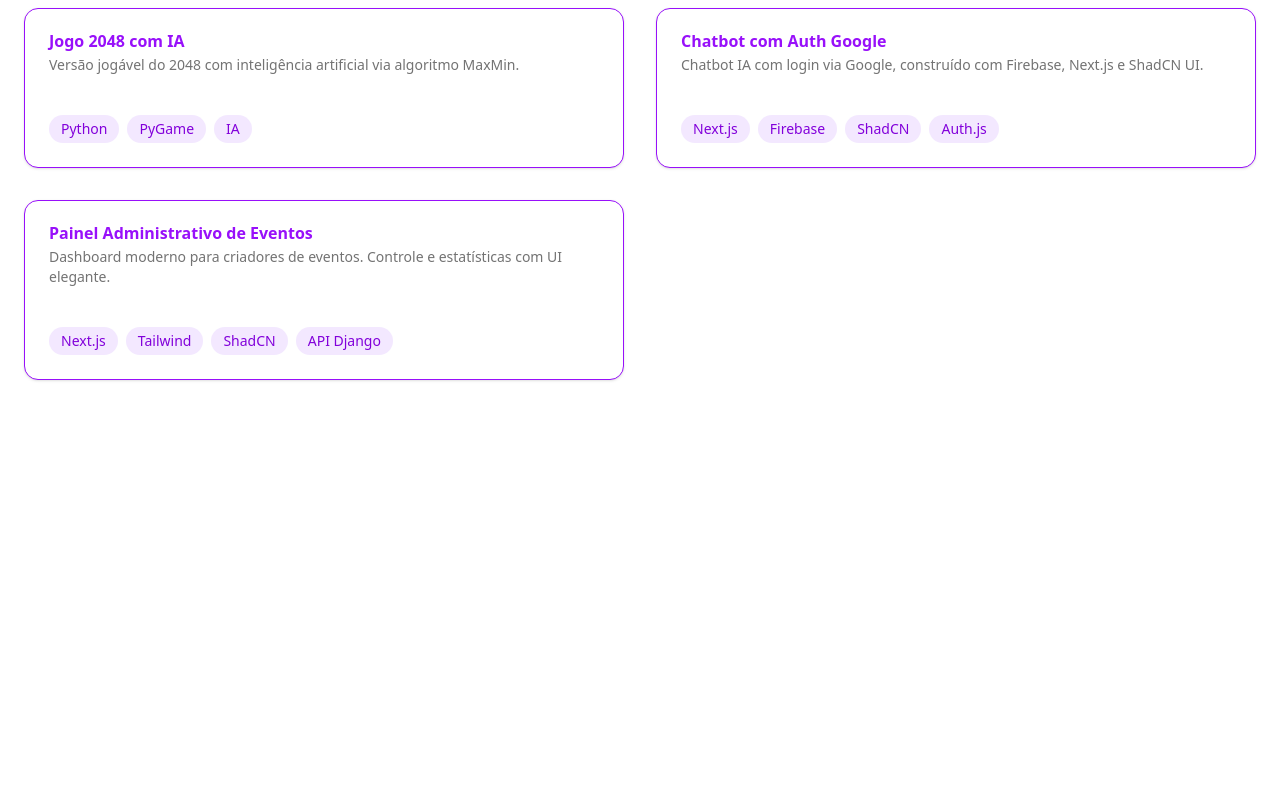
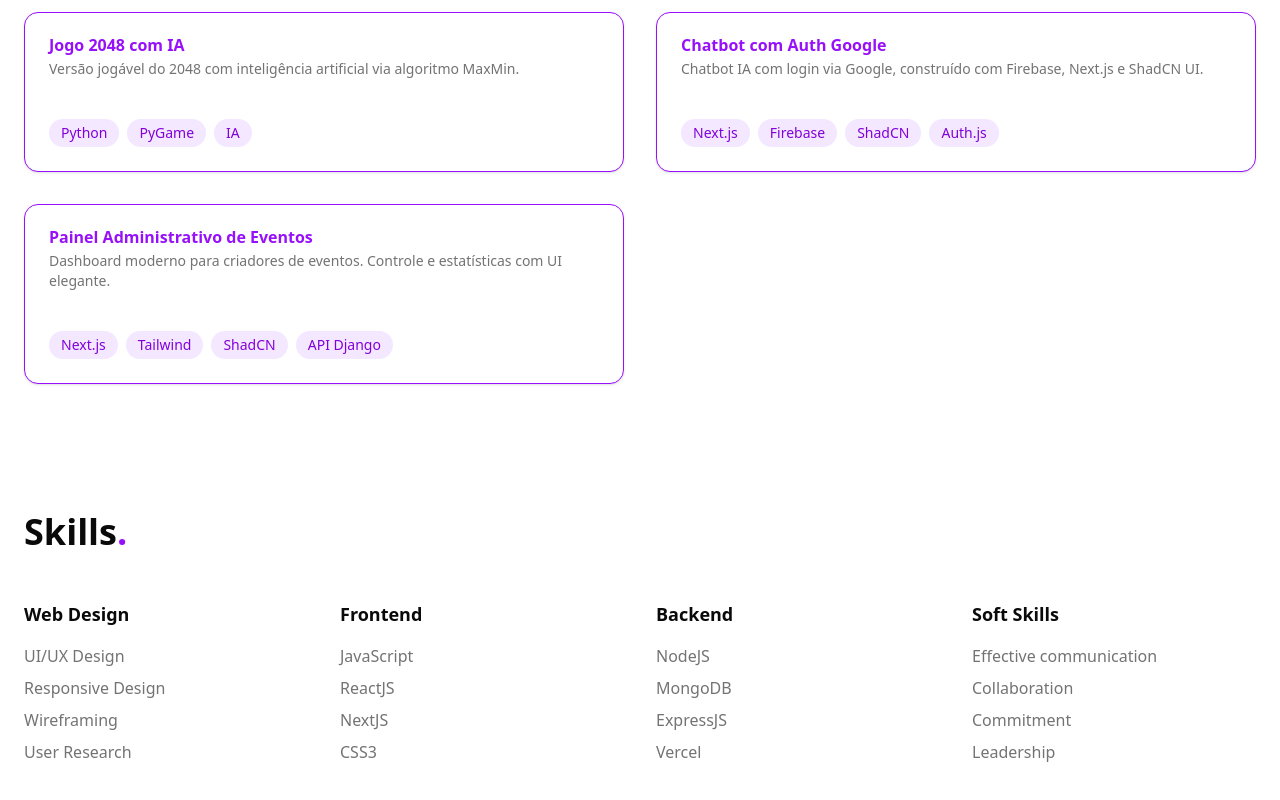
Before and after one commit to klismanmelo/myportfolio, a Next.js app: page / in a window 1280 px wide. Shown: the part 814-1614 px from the top of the page. Before the commit the page ends 1258 px from the top, so only its background shows below. Built offline with nearby package versions, Linux system fonts and the light colour scheme.

Commit message:
skills ok

```diff
--- a/src/app/_components/projects.tsx
+++ b/src/app/_components/projects.tsx
@@ -37,7 +37,9 @@ export default function Projects() {
 
   return (
     <section className="container mx-auto px-6 py-16 space-y-12">
-      <h2 className="text-3xl font-bold">Projects .</h2>
+      <h2 className="text-4xl font-extrabold mb-12">
+        Projects<span className="text-purple-600">.</span>
+      </h2>
 
       <div className="grid gap-8 md:grid-cols-2">
         {projects.map((project, index) => (
--- /dev/null
+++ b/src/app/_components/skills.tsx
@@ -0,0 +1,41 @@
+import { Separator } from "@/components/ui/separator"
+
+export default function Skills() {
+  const skills = {
+    "Web Design": [
+      "UI/UX Design",
+      "Responsive Design",
+      "Wireframing",
+      "User Research",
+    ],
+    Frontend: ["JavaScript", "ReactJS", "NextJS", "CSS3"],
+    Backend: ["NodeJS", "MongoDB", "ExpressJS", "Vercel"],
+    "Soft Skills": [
+      "Effective communication",
+      "Collaboration",
+      "Commitment",
+      "Leadership",
+    ],
+  }
+
+  return (
+    <section className="container mx-auto px-6 py-16">
+      <h2 className="text-4xl font-extrabold mb-12">
+        Skills<span className="text-purple-600">.</span>
+      </h2>
+
+      <div className="grid grid-cols-1 sm:grid-cols-2 md:grid-cols-2 lg:grid-cols-4 gap-8 text-center md:text-left">
+        {Object.entries(skills).map(([category, items], index) => (
+          <div key={index}>
+            <h3 className="text-lg font-semibold mb-4">{category}</h3>
+            <ul className="space-y-2 text-muted-foreground">
+              {items.map((item, i) => (
+                <li key={i}>{item}</li>
+              ))}
+            </ul>
+          </div>
+        ))}
+      </div>
+    </section>
+  )
+}
--- a/src/app/page.tsx
+++ b/src/app/page.tsx
@@ -1,6 +1,7 @@
 import Header from "./_components/header";
 import Principal from "./_components/principal";
 import Project from "./_components/projects";
+import Skills from "./_components/skills";
 
   export default function Home() {
   return (
@@ -8,6 +9,7 @@ import Project from "./_components/projects";
       <Header />
       <Principal />
       <Project />
+      <Skills />
     </>
   );
 }
```
